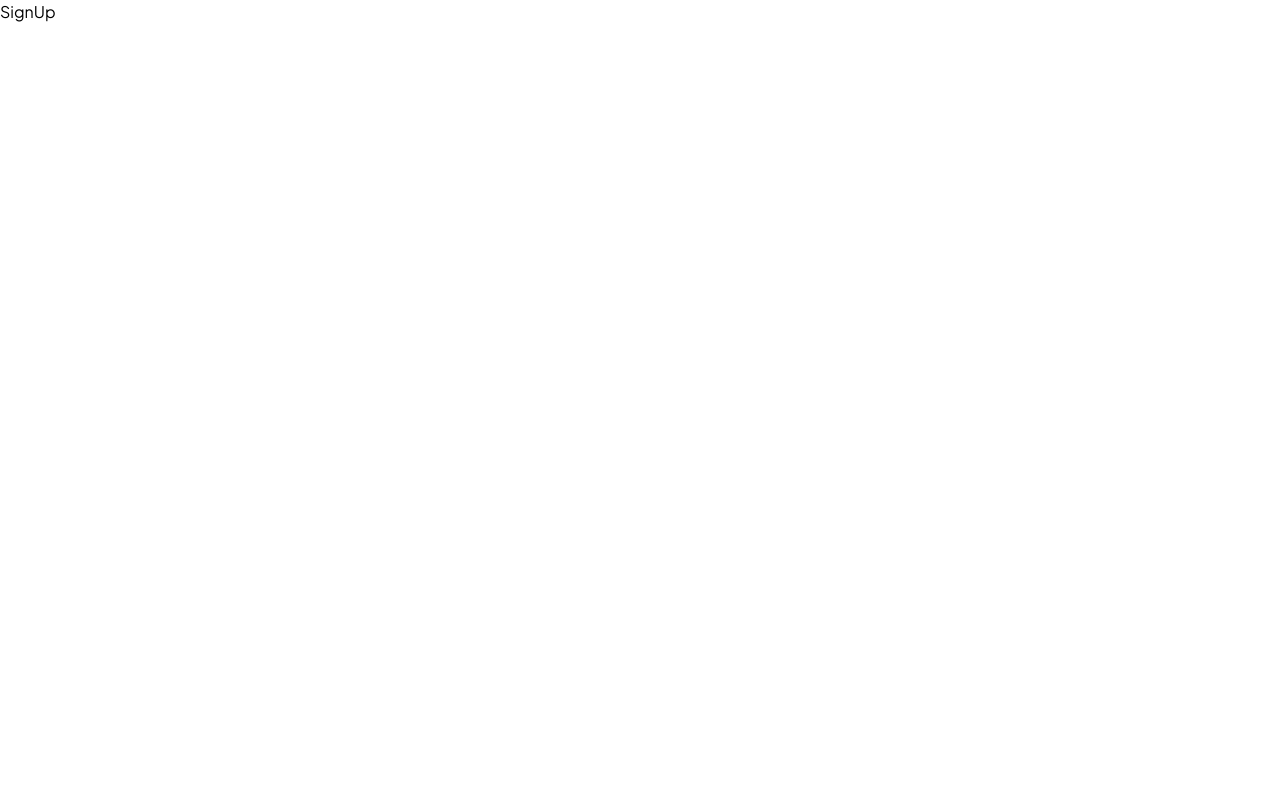
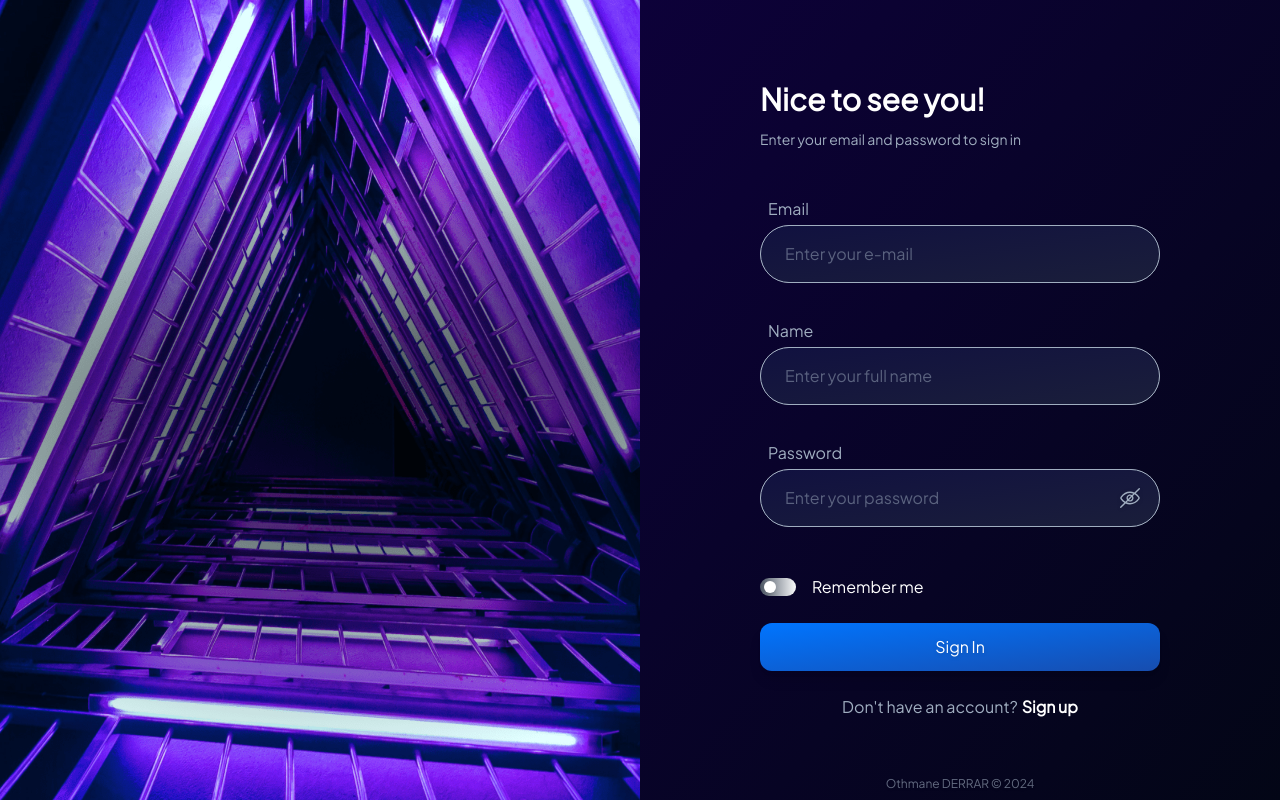
Before and after one commit to OthDr/dot-dashboard, a React (Create React App) app: page /sign-up in a window 1280 px wide. Built offline with nearby package versions, Linux system fonts and the light colour scheme.

Commit message:
sign up with validation & payload

```diff
--- a/src/components/inputs/PrimaryAuthInput.tsx
+++ b/src/components/inputs/PrimaryAuthInput.tsx
@@ -40,7 +40,7 @@ const PrimaryAuthInput: React.FC<Props> = ({
                 <input
                     id={name}
                     name={name}
-                    className={`px-4 md:px-6 py-3 md:py-4 w-full text-baseGray text-sm md:text-base placeholder:text-baseGray/50 rounded-full border bg-gradient-to-br from-darkBlue to-darkPurple outline-none shadow-md shadow-transparent focus:border-primaryBlue hover:shadow-purple-600/35 focus:shadow-purple-600/50 duration-200 ${borderStyle}`}
+                    className={`px-4 md:px-6 py-3 md:py-4 w-full text-baseGray text-sm md:text-base placeholder:text-baseGray/50 rounded-full border bg-gradient-to-br from-darkBlue to-darkPurple focus:brightness-125 hover:brightness-125 outline-none shadow-md shadow-transparent focus:border-primaryBlue hover:shadow-purple-600/35 focus:shadow-purple-600/50 duration-200 ${borderStyle}`}
                     type={showPassword ? "text" : inputType}
                     placeholder={t(placeHolder)}
                     onBlur={formik.handleBlur}
@@ -57,11 +57,13 @@ const PrimaryAuthInput: React.FC<Props> = ({
                 )
                 }
             </div>
-            {formik.touched[name] && formik.errors[name] && (
-                <p className="absolute flex text-primaryRed -bottom-0 start-2 text-xs lg:text-sm">
-                    {formik.errors[name]}
-                </p>
-            )}
+            <span className='relative w-full block'>
+                {formik.touched[name] && formik.errors[name] && (
+                    <p className="w-full text-start absolute text-primaryRed top-1 start-2 text-xs lg:text-sm">
+                        {formik.errors[name]}
+                    </p>
+                )}
+            </span>
         </div>
     )
 };
--- a/src/data/request/SignUpRequestPayload.ts
+++ b/src/data/request/SignInRequestPayload.ts
@@ -1,4 +1,4 @@
-export type SignUpRequestPayload = {
+export type SignInRequestPayload = {
     email: string,
     password: string,
 };
--- /dev/null
+++ b/src/data/request/SignUpRequestPayload.tsx
@@ -0,0 +1,5 @@
+export type SignInRequestPayload = {
+    email: string,
+    fullName: string,
+    password: string,
+};
--- a/src/index.css
+++ b/src/index.css
@@ -56,3 +56,14 @@ input[type="number"]::-webkit-inner-spin-button {
 input[type="number"] {
   -moz-appearance: textfield;
 }
+
+/* To disable browser input autofill styling */
+input:-webkit-autofill,
+input:-webkit-autofill:hover,
+input:-webkit-autofill:focus,
+input:-webkit-autofill:active{
+    -webkit-box-shadow: 0 0 0 30px #16183D inset !important;
+}
+input:-webkit-autofill{
+  -webkit-text-fill-color: #A0AEC0 !important;
+}
--- a/src/locales/en.json
+++ b/src/locales/en.json
@@ -14,17 +14,21 @@
     "signInFormH1": "Nice to see you!",
     "signInFormP": "Enter your email and password to sign in",
     "invalidEmail": "Invalid email",
-    "requiredEmail": "Email is required",
+    "requiredEmail": "Please enter your e-mail",
     "maxCharachters_255": "Maximum characters allowed is 255",
     "minCharachters_5": "Minimum characters allowed is 5",
-    "requiredPassword": "Password is required",
-    "enterFullName": "Enter your fullname",
-    "enterPhone": "Enter your phone",
+    "requiredPassword": "Please enter a password",
+    "fullName": "Name",
+    "enterFullName": "Enter your full name",
+    "enterPhone": "Please enter your your phone",
     "acceptConditions": "Accept our conditions",
     "youHaveAccount": "You have account",
     "signUp": "Sign up",
     "signIn": "Sign In",
     "signInBtn": "Sign In",
     "rememberMe": "Remember me",
-    "dontHaveAccount": "Don't have an account?"
+    "dontHaveAccount": "Don't have an account?",
+    "requiredFullName": "Please enter your full name",
+    "invalidPassword": "Include uppercase, lowercase letters and numbers",
+    "invalidFullName": "Full name can only contain letters"
 }
--- a/src/scenes/auth/SignIn.tsx
+++ b/src/scenes/auth/SignIn.tsx
@@ -1,14 +1,14 @@
 import React, { useState } from 'react'
 import PrimaryAuthInput from '../../components/inputs/PrimaryAuthInput';
-import { SignUpRequestPayload } from '../../data/request/SignUpRequestPayload';
+import { SignInRequestPayload } from '../../data/request/SignInRequestPayload';
 import { useFormik } from 'formik';
-import signInValidation from '../../utils/formValidation/signInValidation';
 import bg from "../../assets/bg/signInBg.png";
 import { useTranslation } from 'react-i18next';
 import SwitchButton from '../../components/buttons/SwitchButton';
 import PrimaryButton from '../../components/buttons/PrimaryButton';
 import { Link } from 'react-router-dom';
 import DothBottomLabel from '../../components/include/DothBottomLabel';
+import { signInValidation } from '../../utils/formValidation/signInValidation';
 
 const SignIn: React.FC = () => {
 
@@ -21,7 +21,7 @@ const SignIn: React.FC = () => {
         setIsRemeberMe(prev => !prev);
     };
 
-    const initialValues: SignUpRequestPayload = (
+    const initialValues: SignInRequestPayload = (
         {
             email: "",
             password: "",
@@ -30,7 +30,7 @@ const SignIn: React.FC = () => {
     const formik = useFormik({
         initialValues,
         validationSchema: signInValidation,
-        onSubmit: async (values: SignUpRequestPayload) => {
+        onSubmit: async (values: SignInRequestPayload) => {
             // try {
             //     const userData = await login(values).unwrap();
             //     dispatch(setCredentials(userData.response));
--- a/src/scenes/auth/SignUp.tsx
+++ b/src/scenes/auth/SignUp.tsx
@@ -1,9 +1,110 @@
-import React from 'react'
+import React, { useState } from 'react'
+import PrimaryAuthInput from '../../components/inputs/PrimaryAuthInput';
+import { SignInRequestPayload } from '../../data/request/SignInRequestPayload';
+import { useFormik } from 'formik';
+import bg from "../../assets/bg/signInBg.png";
+import { useTranslation } from 'react-i18next';
+import SwitchButton from '../../components/buttons/SwitchButton';
+import PrimaryButton from '../../components/buttons/PrimaryButton';
+import { Link } from 'react-router-dom';
+import DothBottomLabel from '../../components/include/DothBottomLabel';
+import { signUpValidation } from '../../utils/formValidation/signUpValidation';
 
-const SignUp = () => {
+const SignUp: React.FC = () => {
+
+    const { t } = useTranslation();
+
+    const [isRemeberMe, setIsRemeberMe] = useState<boolean>(false);
+
+    const handleRemeberMe = (event: any) => {
+        event.preventDefault();
+        setIsRemeberMe(prev => !prev);
+    };
+
+    const initialValues: SignInRequestPayload = (
+        {
+            email: "",
+            password: "",
+        });
+
+    const formik = useFormik({
+        initialValues,
+        validationSchema: signUpValidation,
+        onSubmit: async (values: SignInRequestPayload) => {
+            // try {
+            //     const userData = await login(values).unwrap();
+            //     dispatch(setCredentials(userData.response));
+            // } catch (err: any) {
+            //     toast.error(<SubmitResponseHandler message={err?.data?.message} errorCodeStr={err?.data?.errorCodeStr} />);
+            // }
+        }
+    });
+
     return (
-        <div>SignUp</div>
-    )
+        <div className='max-w-[1920px] mx-auto flex h-screen'>
+
+            <div className="relative w-1/2 hidden lg:block">
+                <img className='w-full h-full' src={bg} alt="" />
+                <div className="absolute top-0 start-0 drop-shadow-md capitalize w-full h-full flex flex-col gap-y-4 items-center justify-center bg-transparent text-primaryWhite font-bold animate-slowfade2">
+                    <h3 className='opacity-75 text-lg'>{t("signInH3")}</h3>
+                    <h1 className='lg:text-4xl'>{t("signInH1")}</h1>
+                </div>
+            </div>
+
+            <div className="relative w-full p-4 lg:p-0 lg:w-1/2 flex flex-col items-center justify-center  bg-gradient-to-br from-darkestPurple1 to-darkestPurple2">
+                <form
+                    className='w-full md:w-[400px] space-y-2 md:space-y-6 animate-slowfade2'
+                    onSubmit={formik.handleSubmit}
+                >
+                    <div className="block space-y-2 lg:space-y-3 pb-3 lg:pb-6">
+                        <h1 id="gradientH1" className='text-start text-primaryWhite font-bold text-lg lg:text-3xl'>{t("signInFormH1")}</h1>
+                        <p className='text-start text-baseGray text-xs lg:text-sm'>{t("signInFormP")}</p>
+                    </div>
+
+                    <div className="block space-y-3">
+                        <PrimaryAuthInput
+                            name="email"
+                            label="email"
+                            inputType="text"
+                            placeHolder="enterEmail"
+                            formik={formik}
+                        />
+                        <PrimaryAuthInput
+                            name="fullName"
+                            label="fullName"
+                            inputType="fullName"
+                            placeHolder="enterFullName"
+                            formik={formik}
+                        />
+                        <PrimaryAuthInput
+                            name="password"
+                            label="password"
+                            inputType="password"
+                            placeHolder="enterPassword"
+                            formik={formik}
+                        />
+                    </div>
+
+                    <SwitchButton
+                        isOn={isRemeberMe}
+                        onSwitchToggle={handleRemeberMe}
+                    />
+
+                    <PrimaryButton
+                        handleClick={() => null}
+                        loading={false}
+                    />
+
+                    <div className="w-fit mx-auto flex gap-x-1 text-sm lg:text-base text-baseGray">
+                        <p>{t("dontHaveAccount")}</p>
+                        <Link to="/sign-up" className='text-primaryWhite font-bold hover:underline'>{t("signUp")}</Link>
+                    </div>
+                </form>
+
+                <DothBottomLabel />
+            </div>
+        </div>
+    );
 };
 
-export default SignUp
+export default SignUp;
--- a/src/utils/formValidation/signInValidation.ts
+++ b/src/utils/formValidation/signInValidation.ts
@@ -1,10 +1,10 @@
 import * as Yup from 'yup';
-import { SignUpRequestPayload } from '../../data/request/SignUpRequestPayload';
+import { SignInRequestPayload } from '../../data/request/SignInRequestPayload';
 import { t } from 'i18next';
 import "../i18n";
 
 
-const signInValidation: Yup.Schema<SignUpRequestPayload> = Yup.object(
+export const signInValidation: Yup.Schema<SignInRequestPayload> = Yup.object(
     {
         email: Yup
             .string()
@@ -17,5 +17,3 @@ const signInValidation: Yup.Schema<SignUpRequestPayload> = Yup.object(
             .required(`${t('requiredPassword')}`),
     }
 );
-
-export default signInValidation;
--- /dev/null
+++ b/src/utils/formValidation/signUpValidation.ts
@@ -0,0 +1,28 @@
+import * as Yup from 'yup';
+import { SignInRequestPayload } from '../../data/request/SignInRequestPayload';
+import { t } from 'i18next';
+import "../i18n";
+
+
+export const signUpValidation: Yup.Schema<SignInRequestPayload> = Yup.object(
+    {
+        email: Yup
+            .string()
+            .email(`${t("invalidEmail")}`)
+            .required(`${t('requiredEmail')}`),
+        fullName: Yup.string()
+            .matches(/^[^0-9!@#$%^&*()_+={}[\]:;"'<>,.?/|\\]+$/, {
+                message: `${t("invalidFullName")}`,
+                excludeEmptyString: true
+            })
+            .required(`${t("requiredFullName")}`),
+        password: Yup.string()
+            .min(8, "Password must be at least 8 characters")
+            .max(255, "Password must not exceed 255 characters")
+            .matches(
+                /^(?=.*\d)(?=.*[a-z])(?=.*[A-Z])[a-zA-Z\d!@#$%^&*]{8,}$/,
+                `${t("invalidPassword")}`
+            )
+            .required("Password is required"),
+    }
+);
```
